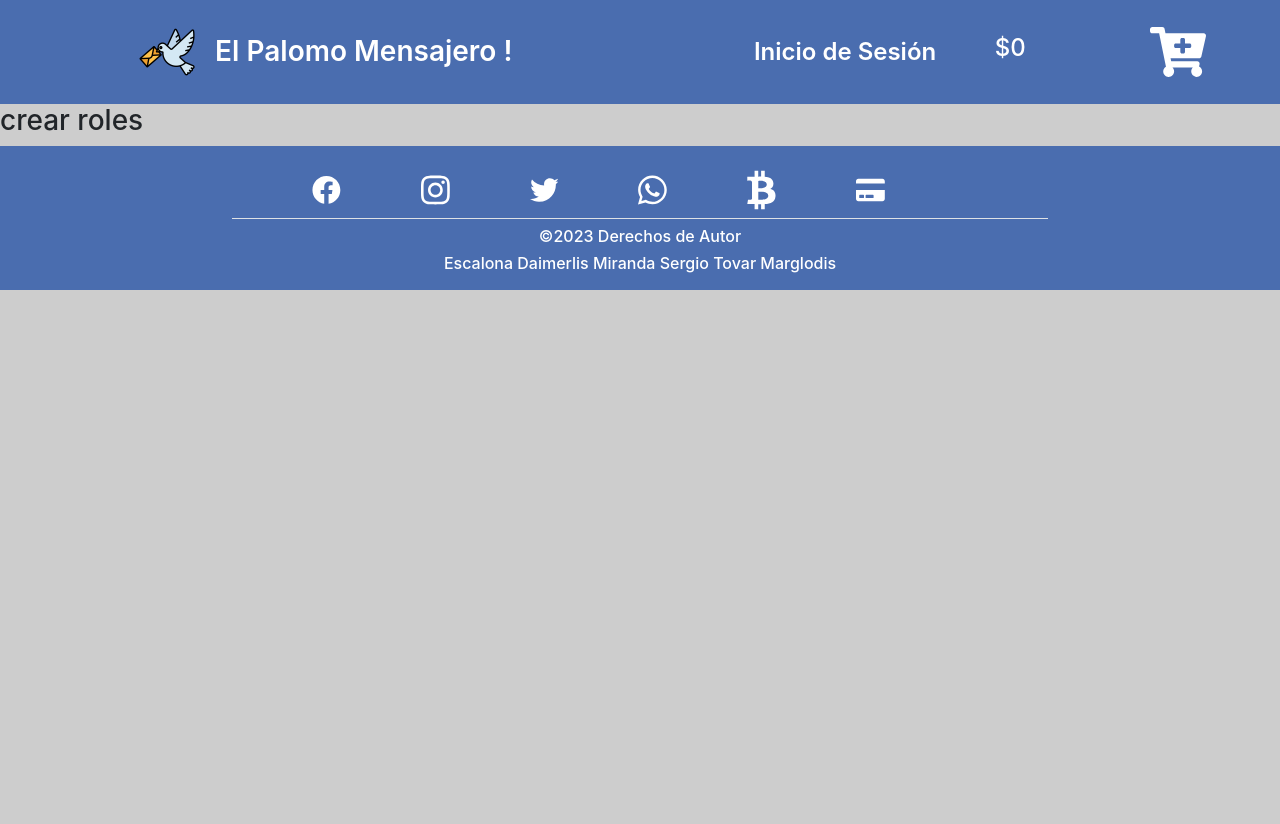
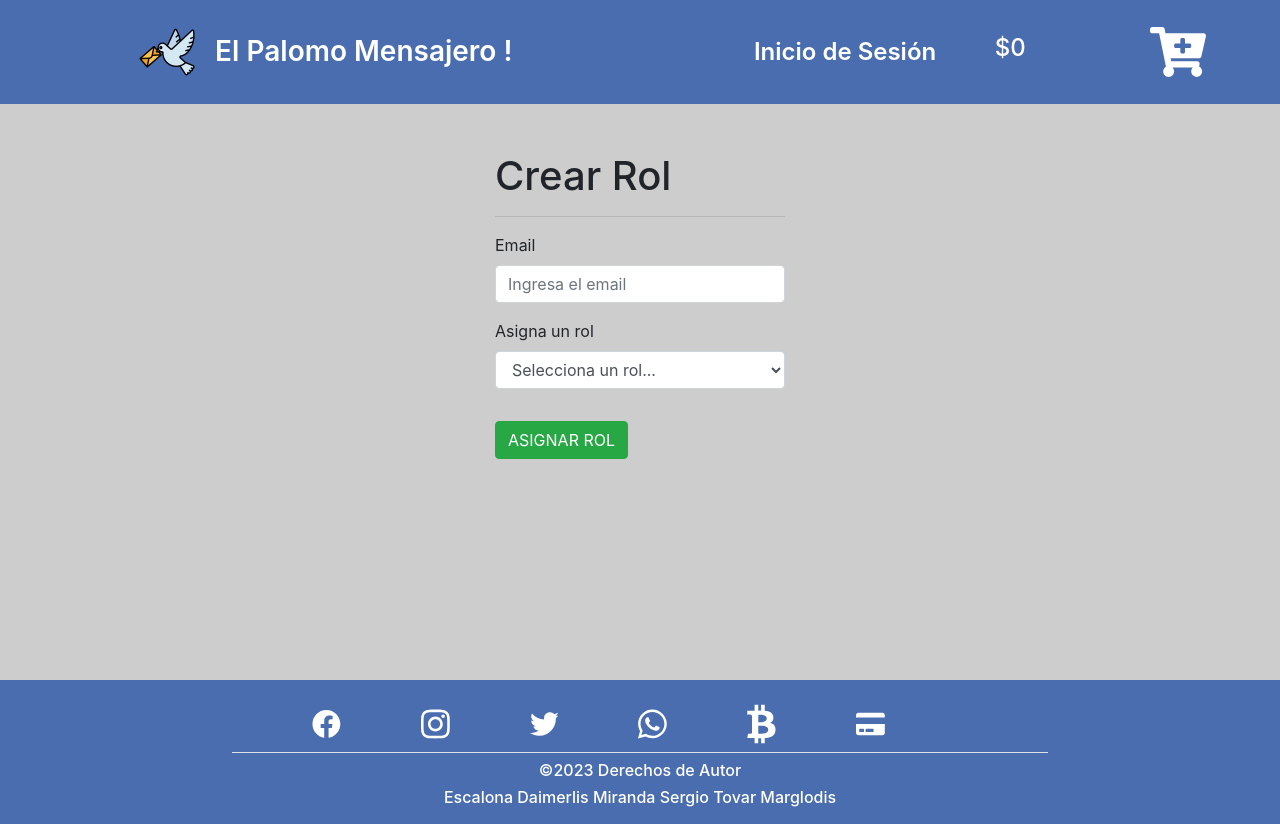
Before and after one commit to TITANRAH/palomo-mensajero-front, a React (Create React App) app: page /crear_roles_admin in a window 1280 px wide. Before the commit the page ends 800 px from the top, so only its background shows below. Built offline with nearby package versions, Linux system fonts and the light colour scheme.

Commit message:
tabla roles

```diff
--- a/public/index.html
+++ b/public/index.html
@@ -13,11 +13,14 @@
 
     <link
     href="https://cdn.jsdelivr.net/npm/bootstrap@5.2.3/dist/css/bootstrap.min.css"
+
   />
   <!-- CSS only -->
   <link rel="stylesheet" href="https://cdn.jsdelivr.net/npm/bootstrap@4.4.1/dist/css/bootstrap.min.css"
   integrity="sha384-Vkoo8x4CGsO3+Hhxv8T/Q5PaXtkKtu6ug5TOeNV6gBiFeWPGFN9MuhOf23Q9Ifjh"
   crossorigin="anonymous">
+
+  <link rel="stylesheet" href="https://cdn.jsdelivr.net/npm/bootstrap-icons@1.10.3/font/bootstrap-icons.css">
     <!--
       manifest.json provides metadata used when your web app is installed on a
       user's mobile device or desktop. See https://developers.google.com/web/fundamentals/web-app-manifest/
--- a/src/context/PalomoProvider.jsx
+++ b/src/context/PalomoProvider.jsx
@@ -14,6 +14,7 @@ function PalomoProvider({ children }) {
   const [serviciosCarrito, setServiciosCarrito] = useState([]);
   const [servicioContratado, setServicioContratado] = useState([]);
   const [misPedidos, setMisPedidos] = useState([]);
+  const [roles, setRoles] = useState([]);
 
   const totalComprasServicios = serviciosCarrito.reduce(
     (a, s) => a + s.precio * s.count,
@@ -63,6 +64,32 @@ function PalomoProvider({ children }) {
     } catch (error) {}
   };
 
+  /*GET ROLES*/
+
+  async function getRoles() {
+    const urlServer =
+      "https://proyecto-final-back-production-045b.up.railway.app";
+    const endpoint = "/roles";
+    const token = localStorage.getItem("token");
+    const resp = await axios.get(urlServer + endpoint, {
+      headers: { Authorization: "Bearer " + token },
+    });
+
+    if (resp.status === 200) {
+      setRoles(resp.data);
+    } else {
+      MySwal.fire({
+        title: <strong>Error !</strong>,
+        html: <i>No se pudieron obtener los roles.</i>,
+        icon: "warning",
+      }).then(() => {
+        navigate("/dashboardAdmin");
+      });
+    }
+  }
+
+
+
 
 
   async function getPedidos(id_usuario) {
@@ -80,7 +107,7 @@ function PalomoProvider({ children }) {
       MySwal.fire({
         title: <strong>Error !</strong>,
         html: <i>No se pudieron obtener los pedidos del usuario.</i>,
-        icon: "success",
+        icon: "warning",
       }).then(() => {
         navigate("/misPedidos");
       });
@@ -174,7 +201,9 @@ function PalomoProvider({ children }) {
         setMisPedidos,
         getPedidos,
         restarPagado,
-        getContractServices
+        getContractServices,
+        getRoles,
+        roles
       }}
     >
       {children}
--- a/src/index.css
+++ b/src/index.css
@@ -9,13 +9,11 @@ body {
   background-color: rgba(169, 169, 169, 0.571) !important;
 }
 
-
-.detalle-contenedor{
-
+.detalle-contenedor {
   min-height: 64vh;
 }
 
-.servicio-contratado{
+.servicio-contratado {
   min-height: 66vh;
 }
 
@@ -24,7 +22,7 @@ body {
   border: 1px solid rgb(196, 196, 196);
 }
 
-.contenedor{
+.contenedor {
   display: flex;
   justify-content: center;
   align-items: center;
@@ -39,7 +37,6 @@ body {
 }
 
 .eliminar-compras {
-
   display: flex;
   justify-content: center;
   align-items: center;
@@ -58,7 +55,6 @@ body {
 .active:hover {
   color: rgb(255, 255, 255);
   text-decoration: none;
-
 }
 
 .no-active {
@@ -73,7 +69,6 @@ body {
 
 .categoria {
   margin-left: 1rem;
-
 }
 
 .carrito-vacío img {
@@ -186,7 +181,6 @@ body {
 }
 
 @media (max-width: 767px) {
-
   .nav {
     display: flex;
     flex-direction: row;
@@ -212,7 +206,6 @@ body {
   }
 
   .form-cont-login {
-
     width: 21vh;
     display: flex;
     justify-content: flex-end;
@@ -225,13 +218,11 @@ body {
 
   .carrito {
     width: 30vh;
-
   }
 
   .cont-titulo-car {
     font-size: medium;
     display: flex;
-
   }
 
   .form-img-car {
@@ -241,7 +232,6 @@ body {
 }
 
 @media (max-width: 991px) {
-
   .nav {
     display: flex;
     flex-direction: row;
@@ -266,7 +256,6 @@ body {
   }
 
   .form-cont-login {
-
     width: 30vh;
     display: flex;
     justify-content: flex-end;
@@ -284,10 +273,8 @@ body {
 
   .cont-titulo-car {
     font-size: medium;
-
   }
 }
-
 
 .hr-banner {
   width: 90%;
@@ -320,11 +307,9 @@ body {
   text-align: center;
 }
 
-.tabla-datos{
-
+.tabla-datos {
   min-height: 70vh;
   padding: 5rem;
-
 }
 
 .table {
@@ -412,9 +397,9 @@ body {
   align-items: center;
 }
 
-.dashboardMensajero{
+.dashboardMensajero {
   border-radius: 1%;
-  border:solid grey 0.3mm;
+  border: solid grey 0.3mm;
   padding: 1rem;
   background-color: white;
   display: flex;
@@ -426,40 +411,47 @@ body {
   border: none;
 
   display: inline-block;
-  text-align:center;
+  text-align: center;
   margin-left: 5px;
 }
 
 /* dashboardadmin */
 .dashboardadmin {
-
-  display:flex;
+  display: flex;
   justify-content: center;
   align-items: center;
   text-align: center;
   min-height: 69vh;
 }
 
-.caja-admin{
-  cursor:pointer;
-  margin:3rem 1.5rem 3rem;
+.caja-admin {
+  cursor: pointer;
+  margin: 3rem 1.5rem 3rem;
 }
 
-.caja-admin-dash:hover{
+.caja-admin-dash:hover {
   background-color: rgb(50, 176, 176);
 }
 
-.caja-admin-dash img{
-
-
+.caja-admin-dash img {
   width: 10rem;
   height: 10rem;
   padding: 1rem;
-
 }
 
-.imagen-dashAdmin{
-
+.imagen-dashAdmin {
   display: flex;
   justify-content: center;
 }
+
+.editar {
+  font-size: 1.3rem;
+}
+
+.boton-editar {
+  padding: 0.2 !important;
+}
+
+.eliminar {
+  font-size: 1.3rem;
+}
--- a/src/views/Admin/DashboardAdmin/Roles/AdminRoles.jsx
+++ b/src/views/Admin/DashboardAdmin/Roles/AdminRoles.jsx
@@ -1,8 +1,77 @@
-export default function AdminRoles () {
-    return(
-        <div>
-            <h3>adm roles</h3>
-        </div>
-    )
+import { useEffect } from "react";
+import usePalomo from "../../../../hooks/usePalomo";
 
+export default function AdminRoles() {
+  const { roles, getRoles } = usePalomo();
+
+  useEffect(() => {
+    getRoles();
+    console.log(roles);
+  }, []);
+
+  function eliminar(id) {
+    console.log(id);
+  }
+
+  function editar(id) {
+    console.log(id);
+  }
+
+  return (
+    <>
+      <div className="tabla-datos">
+        <table className="table">
+          <thead className="thead-dark">
+            <tr>
+              <th scope="col">#</th>
+              <th scope="col">Rol</th>
+              <th scope="col">Email</th>
+              <th scope="col"><i class="bi bi-pencil-square editar"></i></th>
+              <th scope="col"><i class="bi bi-trash eliminar"></i></th>
+            </tr>
+          </thead>
+
+          {roles.map((r, index) => (
+            <tbody key={index}>
+              <tr>
+                <th scope="row">{index + 1}</th>
+                <td>
+                  <input
+                    id="id_rol"
+                    className="form-control"
+                    placeholder={r.id_rol}
+                    type="text"
+                  />
+                </td>
+                <td>
+                  <input
+                    id="email_rol"
+                    className="form-control"
+                    placeholder={r.email_rol}
+                    type="text"
+                  />
+                </td>
+                <td>
+                  <button
+                    className="boton-editar btn btn-success"
+                    onClick={() => editar(r.id_rol)}
+                  >
+                    GUARDAR
+                  </button>{" "}
+                </td>
+                <td>
+                  <button
+                    className="boton-editar btn btn-danger"
+                    onClick={() => eliminar(r.id_rol)}
+                  >
+                    ELIMINAR
+                  </button>
+                </td>
+              </tr>
+            </tbody>
+          ))}
+        </table>
+      </div>
+    </>
+  );
 }
--- a/src/views/Admin/DashboardAdmin/Roles/CrearRolesAdmin.jsx
+++ b/src/views/Admin/DashboardAdmin/Roles/CrearRolesAdmin.jsx
@@ -1,8 +1,109 @@
-export default function CrearRoles () {
-    return(
-        <div>
-            <h3>crear roles</h3>
+import axios from "axios";
+import { useState } from "react";
+import { useNavigate } from "react-router-dom";
+import usePalomo from "../../../../hooks/usePalomo";
+
+export default function CrearRoles() {
+  const navigate = useNavigate();
+  const [rol, setRol] = useState({});
+  const { MySwal } = usePalomo();
+
+  const handleSetRol = ({ target: { value, name } }) => {
+
+    const field = {};
+    field[name] = value;
+    setRol({ ...rol, ...field });
+  };
+
+  async function createRol() {
+    if (!rol.email_rol || !rol.id_rol)
+      return MySwal.fire({
+        title: <strong>Alerta</strong>,
+        html: <i>Todos los campos son obligatorios</i>,
+        icon: "warning",
+      });
+
+    const urlServer =
+      "https://proyecto-final-back-production-045b.up.railway.app";
+    const endpoint = "/roles";
+    try {
+      const resp = await axios.post(urlServer + endpoint, rol, {
+        headers: {
+          Authorization: "Bearer " + localStorage.getItem("token"),
+        },
+      });
+      if (resp.status === 200) {
+        MySwal.fire({
+          title: <strong>Rol ingresado con éxito</strong>,
+          html: <i>¿Deseas crear otro rol, o volver al dashboard?</i>,
+          icon: "success",
+          showCancelButton: true,
+          cancelButtonColor: "#d33",
+          confirmButtonText: "Crear otro rol",
+          cancelButtonText: "Ir a dashboard",
+        }).then((result) => {
+          if (result.isConfirmed) {
+            navigate("/crear_roles_admin");
+          } else {
+            navigate("/dashboardAdmin");
+          }
+        });
+      } else {
+        MySwal.fire({
+          title: <strong>Alerta</strong>,
+          html: <i>Ha ocurrido un error</i>,
+          icon: "warning",
+        });
+      }
+    } catch (error) {
+      MySwal.fire({
+        title: <strong>Error !</strong>,
+        html: <i>Vuelve a intentarlo!</i>,
+        icon: "error",
+      });
+    }
+
+    setRol("");
+  }
+
+  return (
+    <div className="servicio-contratado mt-5">
+      <div className="col-10 col-sm-6 col-md-3 m-auto mt-5">
+        <h1>Crear Rol</h1>
+        <hr />
+
+        <div className="form-group mt-1 ">
+          <label>Email</label>
+          <input
+            value={rol.email_rol || ""}
+            onChange={handleSetRol}
+            type="email"
+            name="email_rol"
+            className="form-control"
+            placeholder="Ingresa el email"
+          />
+
+          <div className="form-group  mt-3">
+            <label>Asigna un rol</label>
+            <select
+              value={rol.id_rol || ""}
+              className="form-control"
+              name="id_rol"
+              onChange={handleSetRol}
+            >
+              {" "}
+              <option value={"DEFAULT"}>Selecciona un rol...</option>
+              <option value={2}>MENSAJERO</option>
+              <option value={3}>ADMIN</option>
+            </select>
+          </div>
         </div>
-    )
 
+        <button onClick={createRol} className="btn btn-success mt-3">
+          ASIGNAR ROL
+        </button>
+
+      </div>
+    </div>
+  );
 }
```
